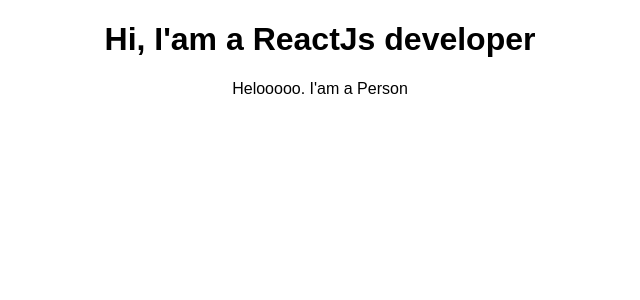
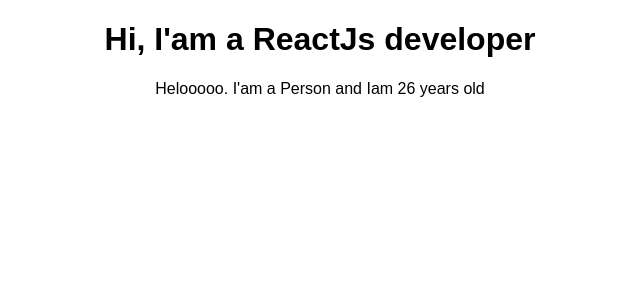
Before and after one commit to fauzihamdani/react-complete-guide, a React (Create React App) app: page / in a window 1280 px wide. Shown: the top 300 px of the page, without its empty margins (320-960 px from the left). Built offline with nearby package versions, Linux system fonts and the light colour scheme.

Commit message:
3-11 Outputting Dynamic Content

```diff
--- a/src/Person/Person.js
+++ b/src/Person/Person.js
@@ -1,7 +1,12 @@
-import React, { Component } from 'react';
+import React from 'react';
 
 const person = () => {
-	return <p>Helooooo. I'am a Person</p>;
+	return (
+		<p>
+			Helooooo. I'am a Person and Iam {Math.floor(Math.random() * 30)} years
+			old
+		</p>
+	);
 };
 
 export default person;
```
